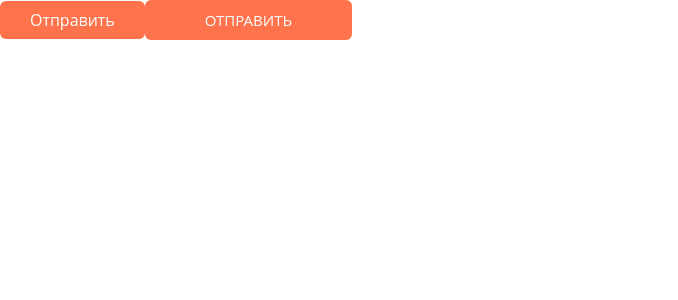
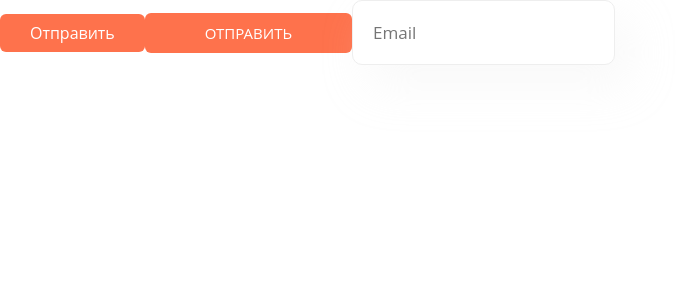
Before and after one commit to Mambuda2023/Pizza-App, a React (Vite) app: page / in a window 1280 px wide. Shown: the top 300 px of the page, without its empty margins (0-678 px from the left). Built offline with nearby package versions, Linux system fonts and the light colour scheme; a web font is replaced by a local one.

Commit message:
Создание компонента Input

```diff
--- a/eslint.config.js
+++ b/eslint.config.js
@@ -23,9 +23,6 @@
         "warn",
         { allowConstantExport: true },
       ],
-      semi: ["error", "always", { omitLastInOneLineBlock: false }],
-      "comma-dangle": ["error", "never"],
-      quotes: ["error", "double"],
     },
   }
 );
--- a/src/app/App.tsx
+++ b/src/app/App.tsx
@@ -1,10 +1,12 @@
 import Button from "../shared/UI/Button/Button";
+import Input from "../shared/UI/Input/Input";
 
 function App() {
   return (
     <>
       <Button appearance={"big"}>Отправить</Button>
       <Button appearance={"small"}>Отправить</Button>
+      <Input placeholder='Email'/>
     </>
   );
 }
--- /dev/null
+++ b/src/shared/UI/Input/Input.module.css
@@ -0,0 +1,10 @@
+.input {
+  font-size: 17px;
+  font-weight: 400;
+  color: var(--text-color);
+  border: 1px solid #eee;
+  background-color: #fff;
+  box-shadow: 15px 20px 45px 0px rgba(233, 233, 233, 0.25);
+  border-radius: 10px;
+  padding: 20px;
+}
--- /dev/null
+++ b/src/shared/UI/Input/Input.tsx
@@ -0,0 +1,21 @@
+import styles from "./Input.module.css";
+import cn from "classnames";
+import { InputProps } from "./InputProps";
+import { forwardRef } from "react";
+
+const Input = forwardRef<HTMLInputElement, InputProps>(function Input(
+  { isValid = true, className, ...props },
+  ref
+) {
+  return (
+    <input
+      ref={ref}
+      className={cn(styles["input"], className, {
+        [styles["invalid"]]: isValid,
+      })}
+      {...props}
+    />
+  );
+});
+
+export default Input;
--- /dev/null
+++ b/src/shared/UI/Input/InputProps.ts
@@ -0,0 +1,4 @@
+import { InputHTMLAttributes } from "react";
+export interface InputProps extends InputHTMLAttributes<HTMLInputElement> {
+  isValid?: boolean;
+}
```
